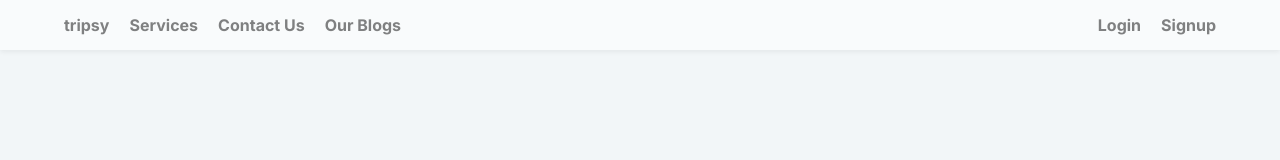
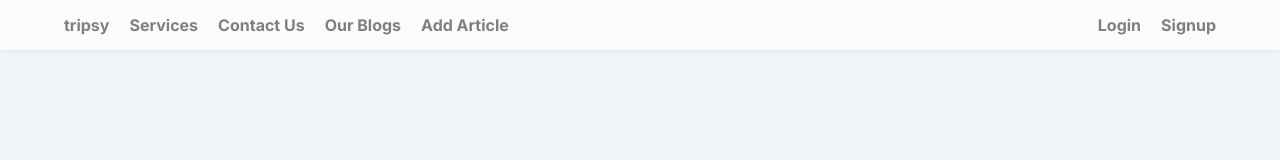
Before and after one commit to ritukanchi/fluffy-octo-giggle, a Next.js app in the folder trip/: page /components/login in a window 1280 px wide. Shown: the top 160 px of the page. Built offline with nearby package versions, Linux system fonts and the light colour scheme; no server answers.

Commit message:
Add link to Add Article page in navigation bar

```diff
--- a/trip/src/app/components/component.css
+++ b/trip/src/app/components/component.css
@@ -207,6 +207,3 @@ body {
   margin-bottom: 5px;
   font-family: "Open Sans", sans-serif; /* Apply Open Sans */
 }
-.login-form {
-
-}
--- a/trip/src/app/layout.tsx
+++ b/trip/src/app/layout.tsx
@@ -32,6 +32,7 @@ export default function RootLayout({ children }: { children: React.ReactNode })
                 <Link href="/components/services">Services</Link>
                 <Link href="/components/contactus">Contact Us</Link>
                 <Link href="/components/OurBlogs">Our Blogs</Link>
+                <Link href="/components/OurBlogs/add">Add Article</Link>
               </div>
               <div className="navbar-right">
                 <Link href="/components/login">Login</Link>
```
